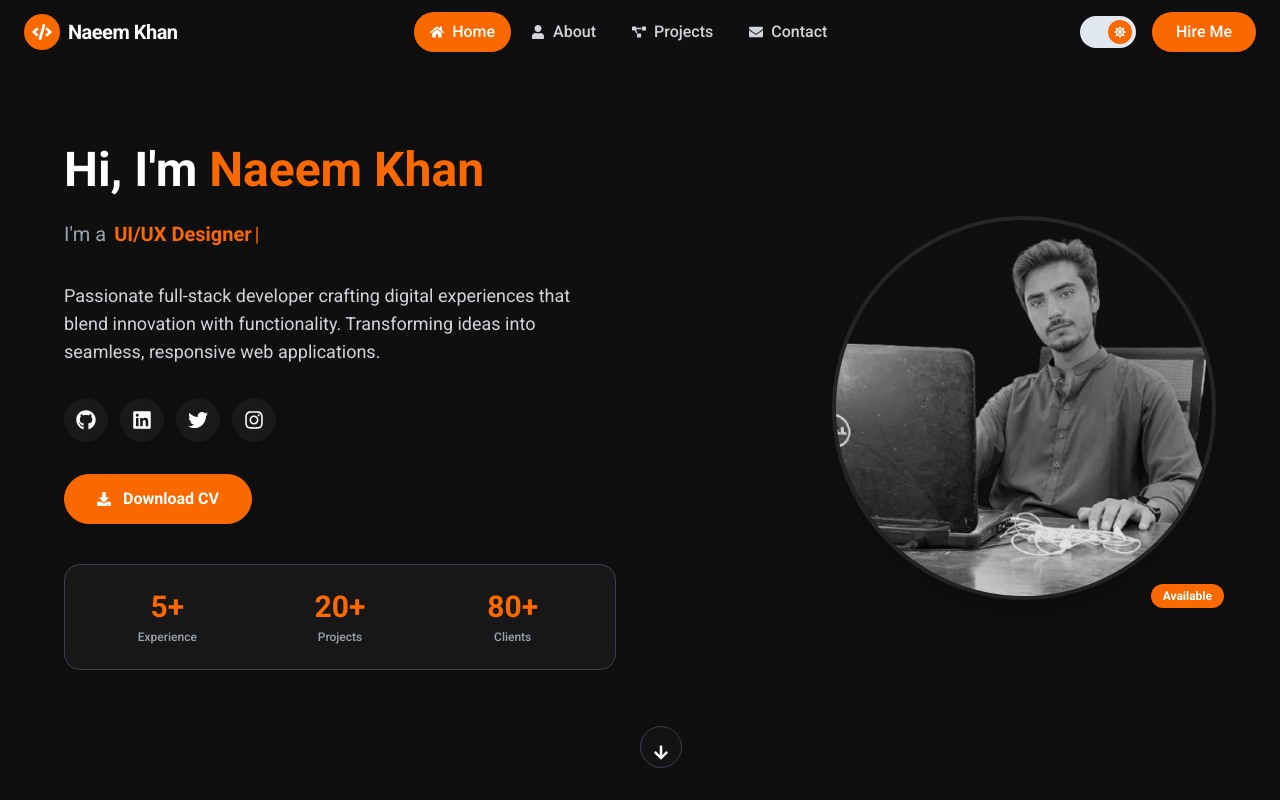
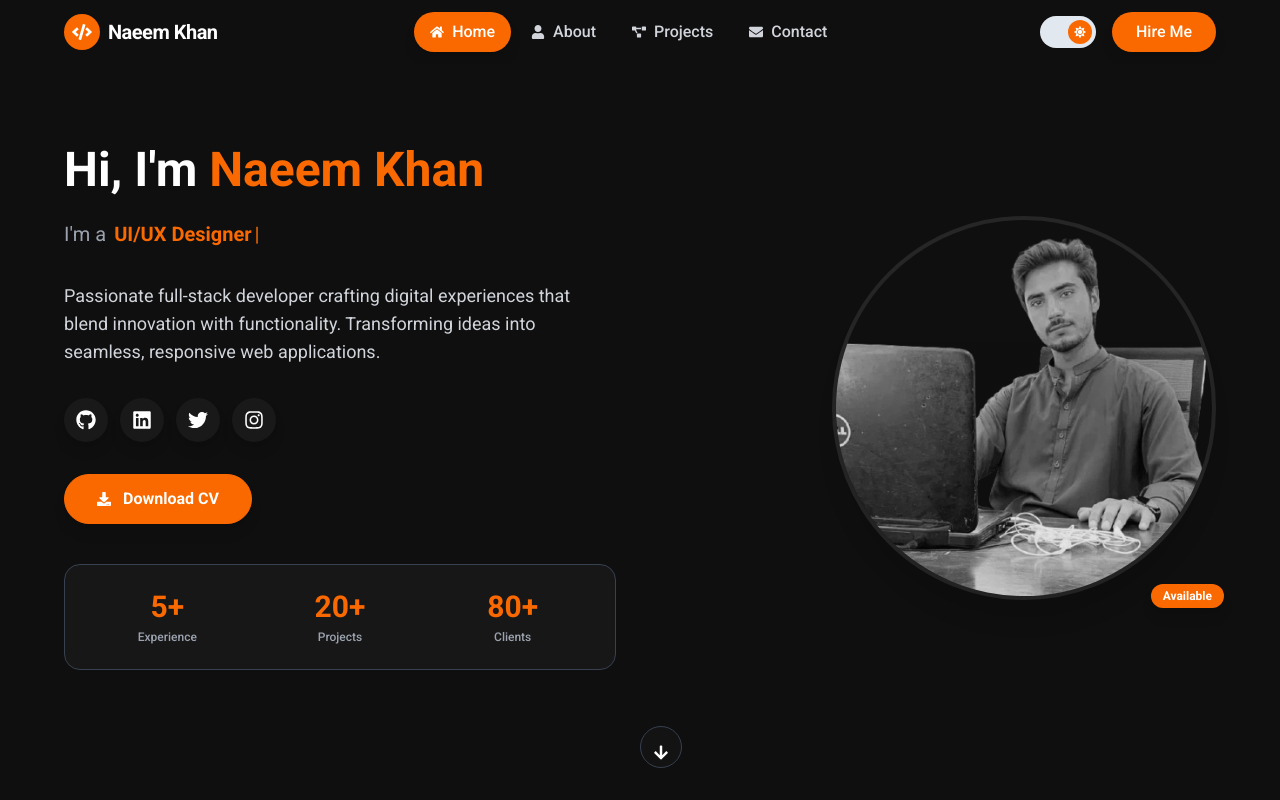
Before and after one commit to Aic73/portfolio, a React (Vite) app: page / in a window 1280 px wide. Shown: the top 800 px of the page. Built offline with nearby package versions, Linux system fonts and the light colour scheme.

Commit message:
header.jsx space adjusting

```diff
--- a/src/components/Header.jsx
+++ b/src/components/Header.jsx
@@ -263,7 +263,7 @@
           overflow: 'hidden'
         }}
       >
-        <div className="mx-auto px-4 md:px-6 flex justify-between items-center w-full max-w-full">
+        <div className="container mx-auto max-w-6xl px-4 sm:px-6 lg:px-0 flex justify-between items-center">
           {/* Logo */}
           <motion.div
             initial={{ opacity: 0, x: -50 }}
```
